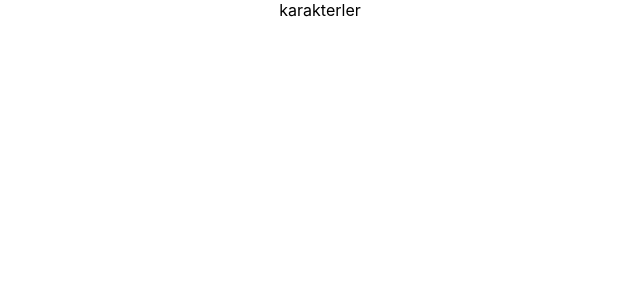
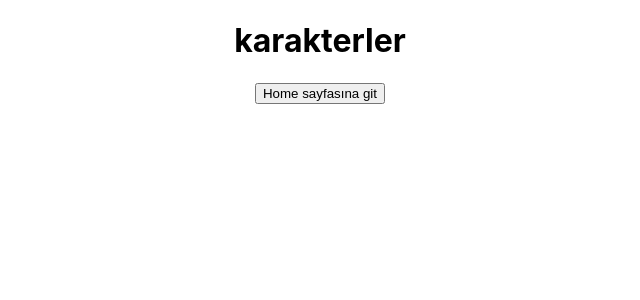
Before and after one commit to enesyagmur/rick-and-morty-app, a React (Create React App) app: page /character in a window 1280 px wide. Shown: the top 300 px of the page, without its empty margins (320-960 px from the left). Built offline with nearby package versions, Linux system fonts and the light colour scheme.

Commit message:
axios kurulumu yapildi

```diff
--- a/package.json
+++ b/package.json
@@ -6,6 +6,7 @@
     "@testing-library/jest-dom": "^5.16.5",
     "@testing-library/react": "^13.4.0",
     "@testing-library/user-event": "^13.5.0",
+    "axios": "^1.4.0",
     "react": "^18.2.0",
     "react-dom": "^18.2.0",
     "react-router-dom": "^6.11.2",
--- a/src/components/character.jsx
+++ b/src/components/character.jsx
@@ -1,7 +1,15 @@
 import React from "react";
 
 const Character = () => {
-  return <div>karakterler</div>;
+  const git = () => {
+    window.location = "/";
+  };
+  return (
+    <div>
+      <h1>karakterler</h1>
+      <button onClick={git}>Home sayfasına git</button>
+    </div>
+  );
 };
 
 export default Character;
--- a/src/components/home.jsx
+++ b/src/components/home.jsx
@@ -6,7 +6,8 @@ const Home = () => {
   };
   return (
     <div>
-      <button onClick={git}>Karakterler</button>
+      <h1>Home</h1>
+      <button onClick={git}>Karakterler sayfasına git</button>
     </div>
   );
 };
```
Also changed, not shown: 1 other file (tests, documents, lock files or other folders).
